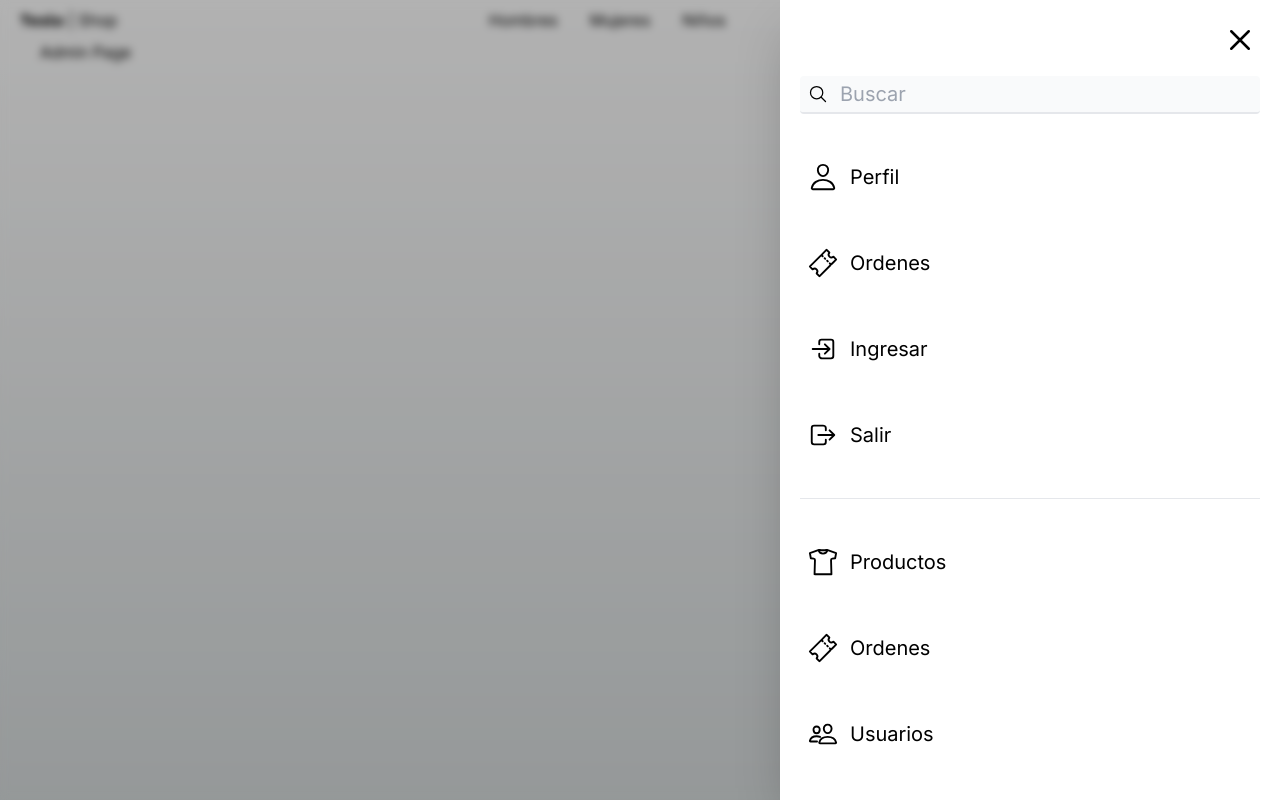
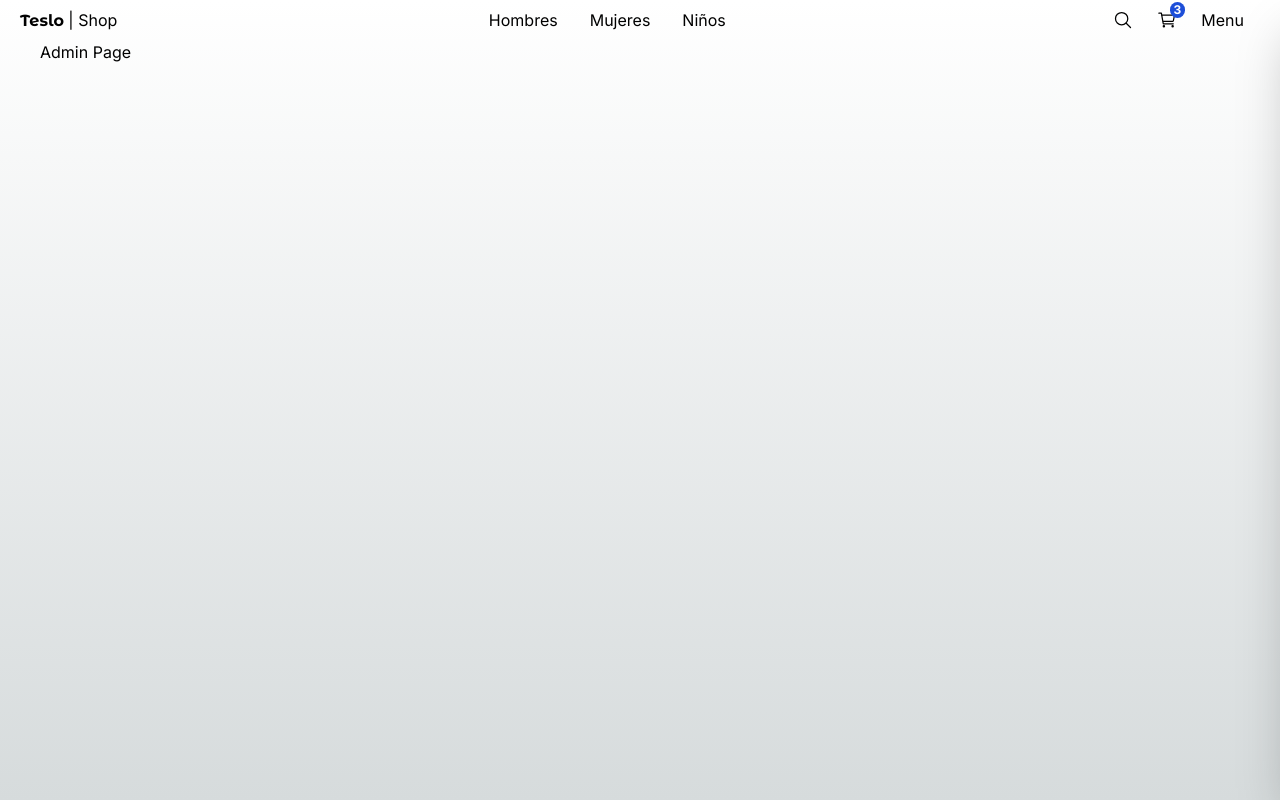
Before and after one commit to jojupacr5/teslo-shop, a Next.js app: page /admin in a window 1280 px wide. Built offline with nearby package versions, Linux system fonts and the light colour scheme.

Commit message:
Se agrego zustand para gestionar el estado, se termino con la funcionalidad del menu lateral

```diff
--- a/package.json
+++ b/package.json
@@ -9,10 +9,12 @@
     "lint": "next lint"
   },
   "dependencies": {
+    "clsx": "^2.1.1",
     "next": "14.2.6",
     "react": "^18",
     "react-dom": "^18",
-    "react-icons": "^5.3.0"
+    "react-icons": "^5.3.0",
+    "zustand": "^4.5.5"
   },
   "devDependencies": {
     "@types/node": "^20",
--- a/src/components/ui/sidebar/Sidebar.tsx
+++ b/src/components/ui/sidebar/Sidebar.tsx
@@ -2,24 +2,50 @@
 import Link from "next/link"
 import { IoCloseOutline, IoLogInOutline, IoLogOutOutline, IoPeopleOutline, IoPersonOutline, IoSearchOutline, IoShirtOutline, IoTicketOutline } from "react-icons/io5"
 
+import { useUIStore } from "@/store"
+import clsx from "clsx"
+
 export const Sidebar = () => {
+
+  const isSideMenuOpen = useUIStore( state => state.isSideMenuOpen);
+  const closeMenu = useUIStore( state => state.closeSideMenu);
+
   return (
     <div>
       {/* Background black */}
-      <div className="fixed top-0 left-0 w-screen h-screen z-10 bg-black opacity-30" />
+      {
+        isSideMenuOpen && (
+          <div className="fixed top-0 left-0 w-screen h-screen z-10 bg-black opacity-30" />
+        )
+      }
 
       {/* Blur */}
-      <div className="fade-in fixed top-0 left-0 w-screen h-screen z-10 backdrop-filter backdrop-blur-sm" />
+      {
+        isSideMenuOpen && (
+          <div
+            onClick={closeMenu}
+            className="fade-in fixed top-0 left-0 w-screen h-screen z-10 backdrop-filter backdrop-blur-sm"
+          />
+        )
+      }
+
 
       {/* Sidemenu */}
       <nav
         // todo: efecto de slide
-        className="fixed p-5 right-0 top-0 w-[500px] h-screen bg-white z-20 shadow-2xl transform transition-all duration-300"
+        className={
+          clsx(
+            "fixed p-5 right-0 top-0 w-[500px] h-screen bg-white z-20 shadow-2xl transform transition-all duration-300",
+            {
+              "translate-x-full": !isSideMenuOpen
+            }
+          )
+        }
       >
         <IoCloseOutline
           size={40}
           className="absolute top-5 right-5 cursor-pointer"
-          onClick={ () => console.log('click') }
+          onClick={ () => closeMenu() }
         />
 
         {/* Input */}
--- a/src/components/ui/top-menu/TopMenu.tsx
+++ b/src/components/ui/top-menu/TopMenu.tsx
@@ -1,8 +1,12 @@
-import { titleFont } from "@/config/fonts"
+'use client'
 import Link from "next/link"
 import { IoCartOutline, IoSearchOutline } from "react-icons/io5"
+import { useUIStore } from "@/store"
+import { titleFont } from "@/config/fonts"
 
 export const TopMenu = () => {
+  const openMenu = useUIStore( state => state.openSideMenu);
+
   return (
     <nav className="flex px-5 justify-between items-center w-full">
       {/* Logo */}
@@ -48,6 +52,7 @@
         </Link>
 
         <button
+          onClick={() => openMenu()}
           className="mx-2 p-2 rounded-md transition-all hover:bg-gray-100"
         >
           Menu
--- /dev/null
+++ b/src/store/index.ts
@@ -0,0 +1 @@
+export * from "./ui/ui-store";
--- /dev/null
+++ b/src/store/ui/ui-store.ts
@@ -0,0 +1,13 @@
+import { create } from "zustand";
+
+interface State {
+  isSideMenuOpen: boolean;
+  openSideMenu: () => void;
+  closeSideMenu: () => void;
+}
+
+export const useUIStore = create<State>()((set) => ({
+  isSideMenuOpen: false,
+  openSideMenu: () => set({ isSideMenuOpen: true }),
+  closeSideMenu: () => set({ isSideMenuOpen: false }),
+}));
```
Also changed, not shown: 1 other file (tests, documents, lock files or other folders).
